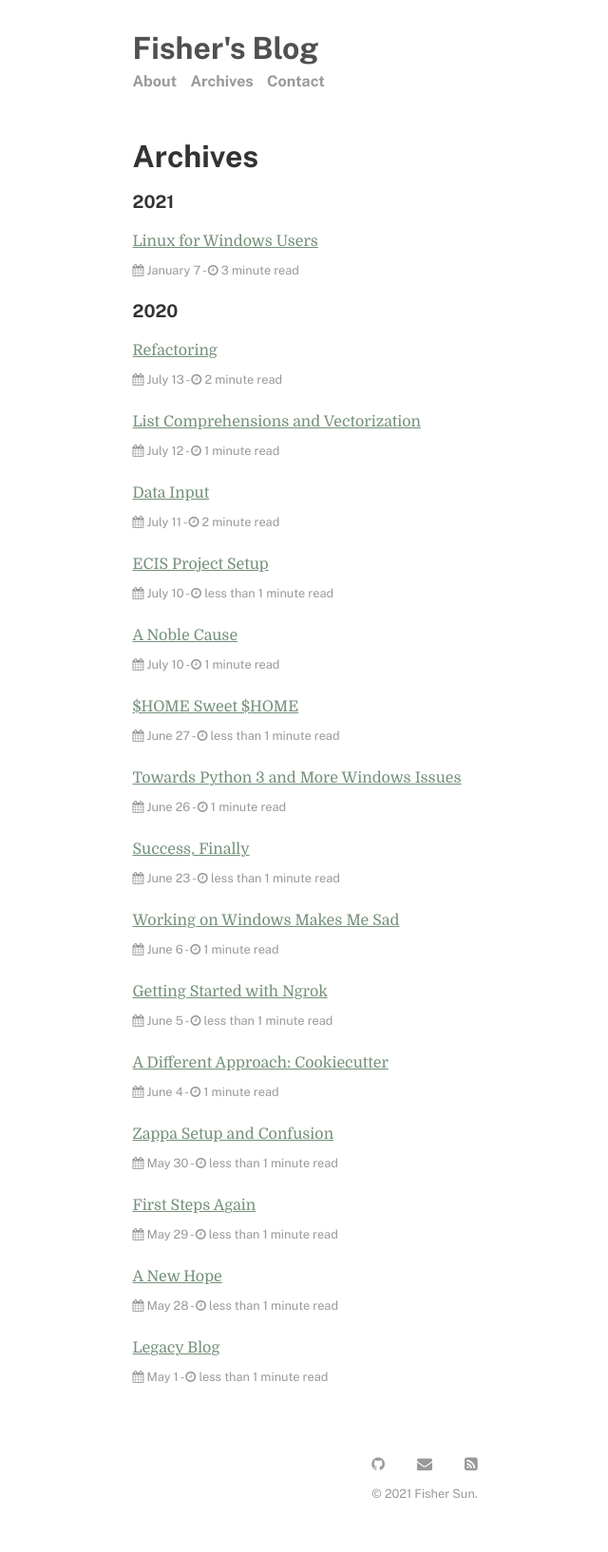
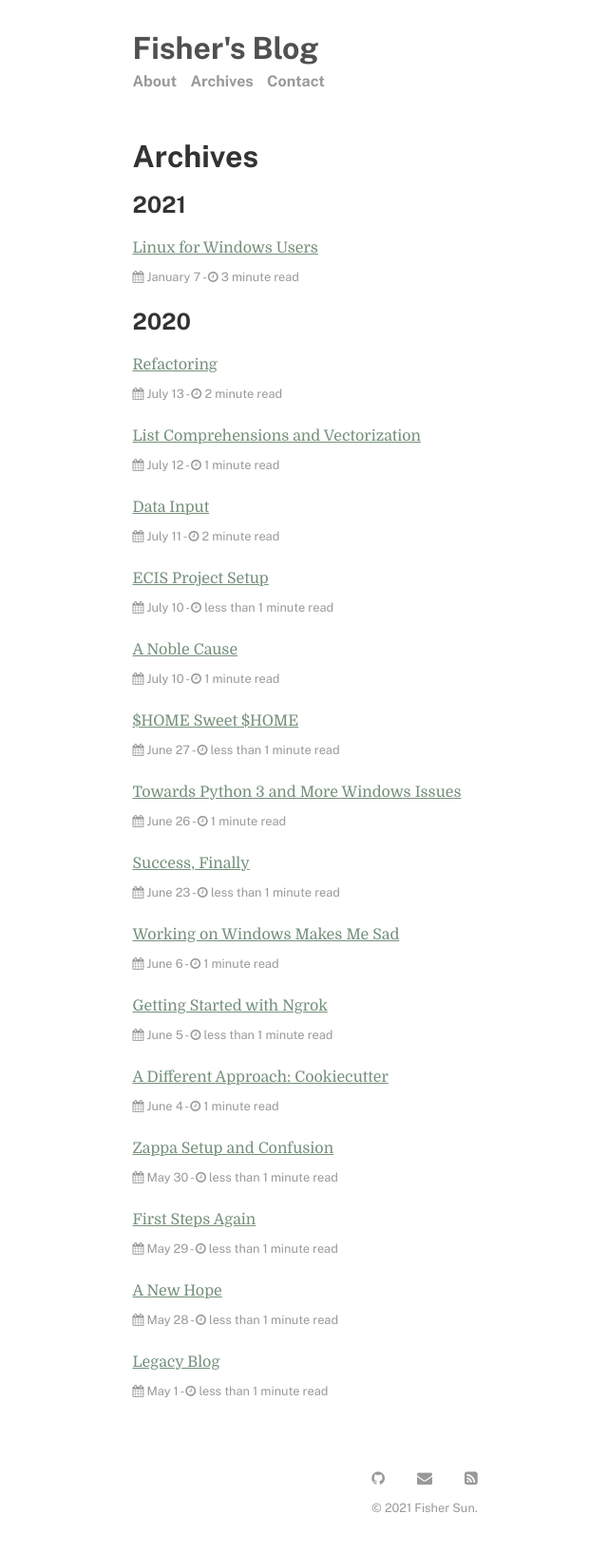
Before and after one commit to seasonedfish/blog, a Jekyll site: the page built from menu/archives.md, in a window 1280 px wide. Shown: the whole page at 95% size, without its empty margins (193-833 px from the left). Built offline with Jekyll 4.4.1, drawn with Linux system fonts in a browser that asks for light colours.

Commit message:
Use h2 instead of h3 for archive years

```diff
--- a/_layouts/archive.html
+++ b/_layouts/archive.html
@@ -9,12 +9,12 @@ layout: default
 <ul class="posts-container">
   {% for post in site.posts %}
     {% unless post.next %}
-      <h3>{{ post.date | date: '%Y' }}</h3>
+      <h2>{{ post.date | date: '%Y' }}</h2>
     {% else %}
       {% capture year %}{{ post.date | date: '%Y' }}{% endcapture %}
       {% capture nyear %}{{ post.next.date | date: '%Y' }}{% endcapture %}
       {% if year != nyear %}
-        <h3>{{ post.date | date: '%Y' }}</h3>
+        <h2>{{ post.date | date: '%Y' }}</h2>
       {% endif %}
     {% endunless %}
     <li itemscope>
```
